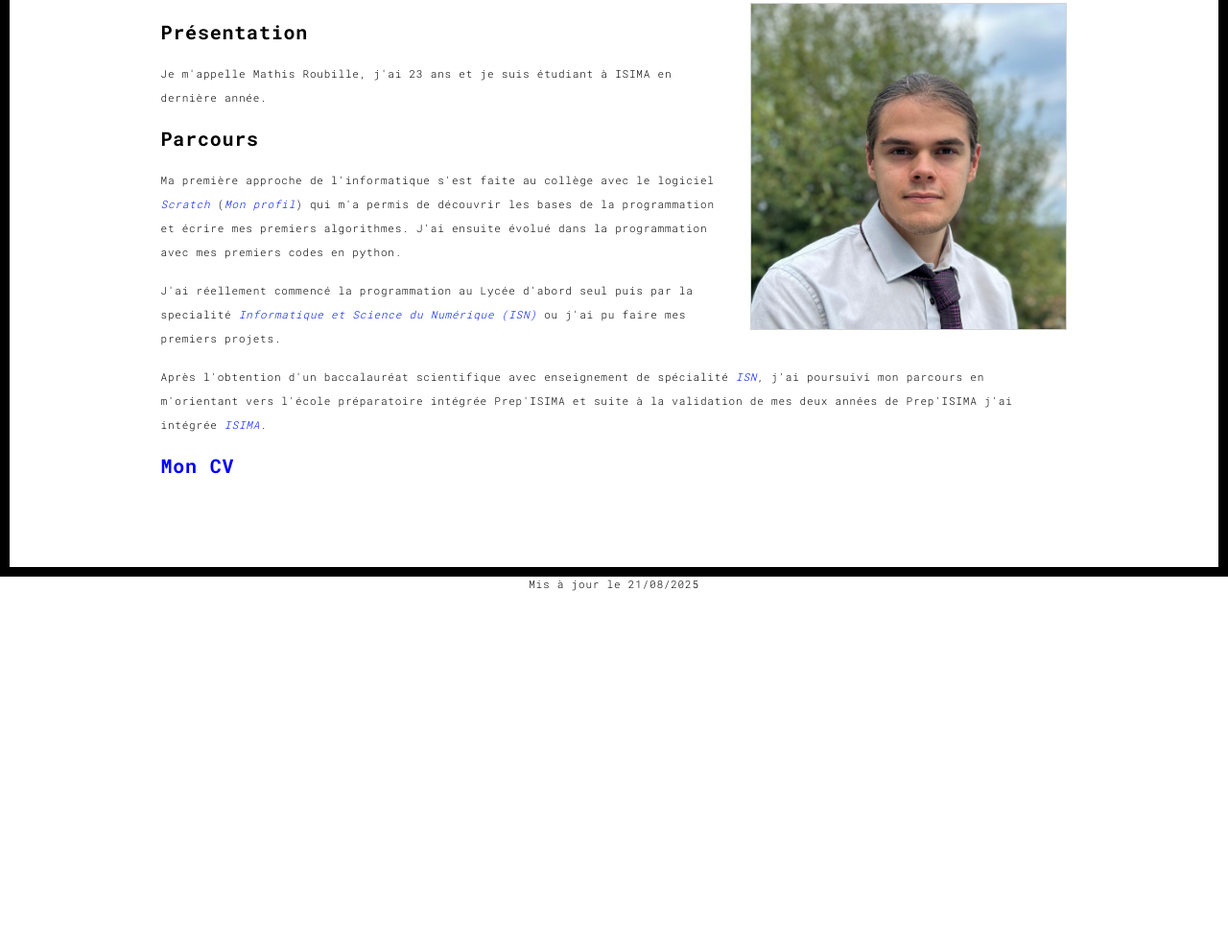
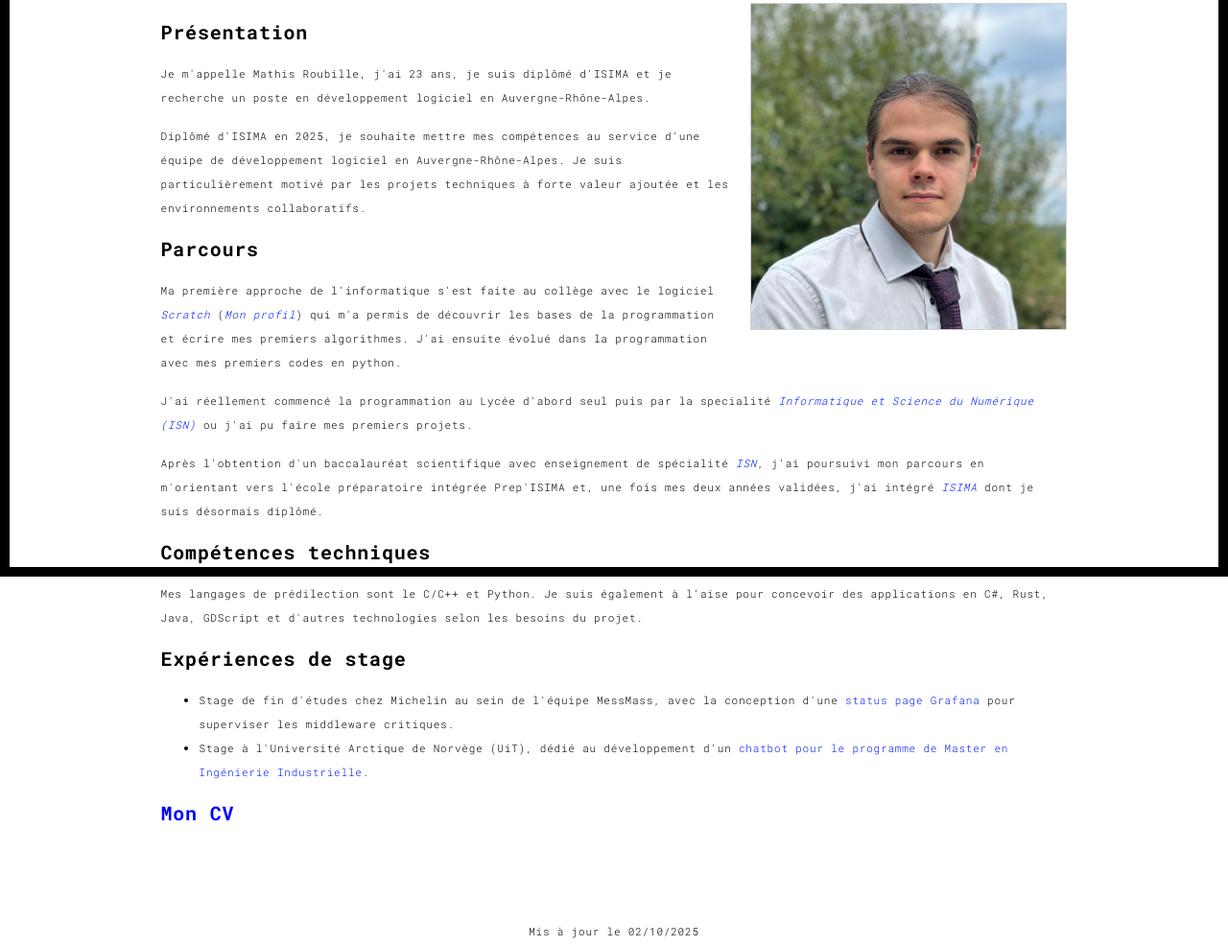
Before and after one commit to xerneas02/xerneas02.github.io, a plain HTML site: page profil.html in a window 1280 px wide. Shown: the part 199-1185 px from the top of the page at 96% size. Before the commit the page ends 845 px from the top, so only its background shows below. Drawn offline with Linux system fonts and the light colour scheme.

Commit message:
Update profil

```diff
--- a/profil.html
+++ b/profil.html
@@ -63,18 +63,34 @@
                             <img src="./assets/images/profil.JPEG" class="img-responsive" alt="" style="border: 1px solid lightgray; width: 35%; float: right; margin-left: 2%;">
                             <h3>Présentation</h3>
                             <p id="presentation"></p>
+                            <p>
+                                Diplômé d'ISIMA en 2025, je souhaite mettre mes compétences au service d'une équipe de développement logiciel en Auvergne-Rhône-Alpes. Je suis particulièrement motivé par les projets techniques à forte valeur ajoutée et les environnements collaboratifs.
+                            </p>
                             <h3>Parcours</h3>
                             <p>
-                                Ma première approche de l'informatique s'est faite au collège avec le logiciel <a href="https://scratch.mit.edu" target="blank_" style="font-style: italic;">Scratch</a> (<a href="https://scratch.mit.edu/users/xerneas02/" target="blank_" style="font-style: italic;">Mon profil</a>) qui m'a permis de découvrir les bases de la programmation
+                                Ma première approche de l'informatique s'est faite au collège avec le logiciel <a href="https://scratch.mit.edu" target="_blank" style="font-style: italic;">Scratch</a> (<a href="https://scratch.mit.edu/users/xerneas02/" target="_blank" style="font-style: italic;">Mon profil</a>) qui m'a permis de découvrir les bases de la programmation
                                 et écrire mes premiers algorithmes. J'ai ensuite évolué dans la programmation avec mes premiers codes en python.
                             </p>
                             <p>
-                                J'ai réellement commencé la programmation au Lycée d'abord seul puis par la specialité <a href="https://fr.wikipedia.org/wiki/Informatique_et_sciences_du_num%C3%A9rique" target="blank_" style="font-style: italic;">Informatique et Science du Numérique (ISN)</a> ou j'ai pu faire mes premiers projets.
+                                J'ai réellement commencé la programmation au Lycée d'abord seul puis par la specialité <a href="https://fr.wikipedia.org/wiki/Informatique_et_sciences_du_num%C3%A9rique" target="_blank" style="font-style: italic;">Informatique et Science du Numérique (ISN)</a> ou j'ai pu faire mes premiers projets.
                             </p>
                             <p>
-                                Après l'obtention d'un baccalauréat scientifique avec enseignement de spécialité <a href="https://fr.wikipedia.org/wiki/Informatique_et_sciences_du_num%C3%A9rique" target="blank_" style="font-style: italic;">ISN</a>,
-                                j'ai poursuivi mon parcours en m'orientant vers l'école préparatoire intégrée Prep'ISIMA et suite à la validation de mes deux années de Prep'ISIMA j'ai intégrée <a href="https://www.isima.fr" target="blanck_" style="font-style: italic;">ISIMA</a>.
+                                Après l'obtention d'un baccalauréat scientifique avec enseignement de spécialité <a href="https://fr.wikipedia.org/wiki/Informatique_et_sciences_du_num%C3%A9rique" target="_blank" style="font-style: italic;">ISN</a>,
+                                j'ai poursuivi mon parcours en m'orientant vers l'école préparatoire intégrée Prep'ISIMA et, une fois mes deux années validées, j'ai intégré <a href="https://www.isima.fr" target="_blank" style="font-style: italic;">ISIMA</a> dont je suis désormais diplômé.
                             </p>
+                            <h3>Compétences techniques</h3>
+                            <p>
+                                Mes langages de prédilection sont le C/C++ et Python. Je suis également à l'aise pour concevoir des applications en C#, Rust, Java, GDScript et d'autres technologies selon les besoins du projet.
+                            </p>
+                            <h3>Expériences de stage</h3>
+                            <ul>
+                                <li>
+                                    Stage de fin d'études chez Michelin au sein de l'équipe MessMass, avec la conception d'une <a href="./statusPage.html">status page Grafana</a> pour superviser les middleware critiques.
+                                </li>
+                                <li>
+                                    Stage à l'Université Arctique de Norvège (UiT), dédié au développement d'un <a href="./chatBot.html">chatbot pour le programme de Master en Ingénierie Industrielle</a>.
+                                </li>
+                            </ul>
                             <a href="assets/pdf/CVFr.pdf">
                                 <h3 style="color: blue;">Mon CV</h3>
                             </a>
@@ -90,7 +106,7 @@
         <div class="container">
             <div class="row">
                 <div class="col-xs-12">
-                    <p>Mis à jour le 21/08/2025</p>
+                    <p>Mis à jour le 02/10/2025</p>
                 </div>
             </div>
         </div>
@@ -105,7 +121,7 @@
         var age_dt = new Date(month_diff);
         var age = Math.abs(age_dt.getUTCFullYear() - 1970);
 
-        document.getElementById("presentation").innerHTML = `Je m'appelle Mathis Roubille, j'ai ${age} ans et je suis étudiant à ISIMA en dernière année.`
+    document.getElementById("presentation").innerHTML = `Je m'appelle Mathis Roubille, j'ai ${age} ans, je suis diplômé d'ISIMA et je recherche un poste en développement logiciel en Auvergne-Rhône-Alpes.`
     </script>
     <script type="text/javascript" src="./js/main.js"></script>
 </body>
```
Also changed, not shown: english/profil.html (+21 -5 lines).
